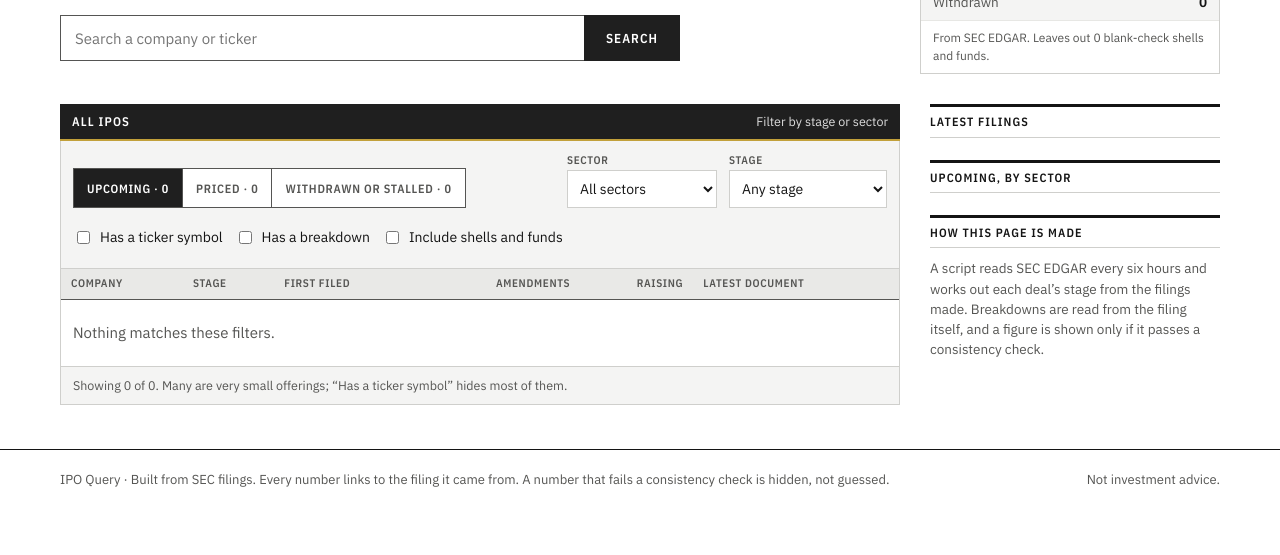
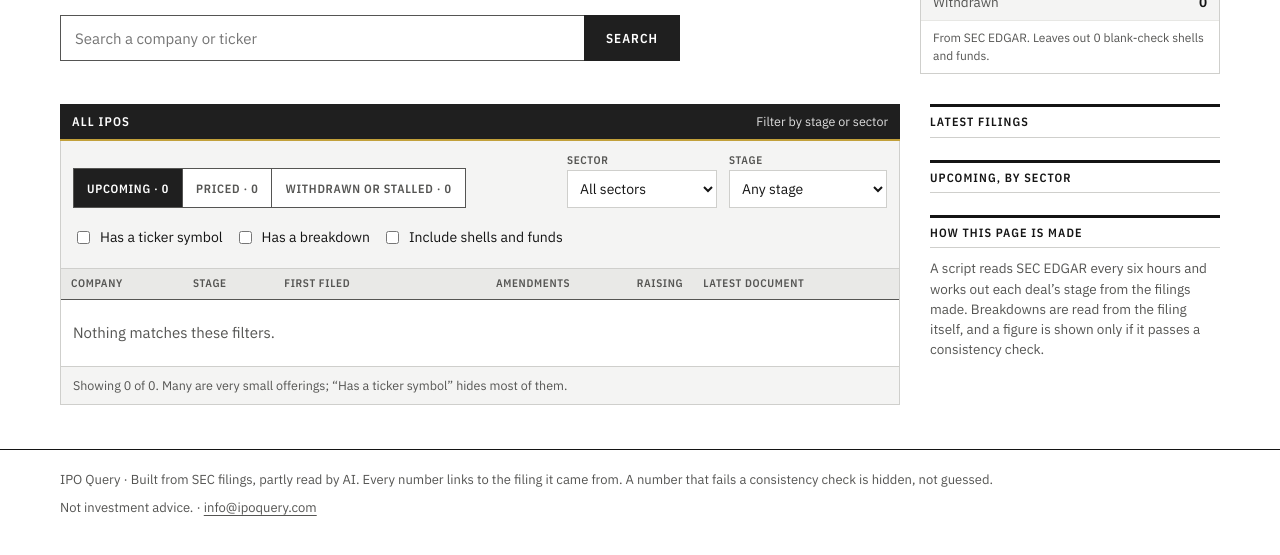
Before and after one commit to BluffCommit/ipoquery, a plain HTML site: page site/report.html in a window 1280 px wide. Shown: the part 371-926 px from the top of the page. Before the commit the page ends 901 px from the top, so only its background shows below. Drawn offline with nearby package versions, Linux system fonts and the light colour scheme.

Commit message:
Prepare the site for hosting on GitHub Pages
Adds a page description for search and link previews, a contact address,
and a .nojekyll file so Pages serves docs/ as it is.

Co-Authored-By: Claude Fable 5.2 <noreply@anthropic.com>
Claude-Session: https://claude.ai/code/session_01648FgdoKs4r9p9DBfFEiGQ

```diff
--- a/site/report.html
+++ b/site/report.html
@@ -4,6 +4,11 @@
 <meta charset="utf-8">
 <meta name="viewport" content="width=device-width, initial-scale=1">
 <title>IPO Query</title>
+<meta name="description" content="Every upcoming US IPO, explained from its SEC filing: the deal, the business, who is cashing out and what earlier investors paid. Free and sourced.">
+<meta property="og:title" content="IPO Query">
+<meta property="og:description" content="Every upcoming US IPO, explained from its SEC filing: the deal, the business, who is cashing out and what earlier investors paid.">
+<meta property="og:type" content="website">
+<meta property="og:url" content="https://ipoquery.com/">
 <link rel="preconnect" href="https://fonts.googleapis.com">
 <link rel="preconnect" href="https://fonts.gstatic.com" crossorigin>
 <link rel="stylesheet" href="https://fonts.googleapis.com/css2?family=IBM+Plex+Sans:wght@400;500;600&family=IBM+Plex+Sans+Condensed:wght@500;600&family=Source+Serif+4:opsz,wght@8..60,600..700&display=swap">
@@ -256,8 +261,8 @@ button,input,select{font:inherit;color:inherit}
 <main id="app"></main>
 <footer class="ftr">
   <div class="wrap ftr-in">
-    <span>IPO Query · Built from SEC filings. Every number links to the filing it came from. A number that fails a consistency check is hidden, not guessed.</span>
-    <span>Not investment advice.</span>
+    <span>IPO Query · Built from SEC filings, partly read by AI. Every number links to the filing it came from. A number that fails a consistency check is hidden, not guessed.</span>
+    <span>Not investment advice. · <a href="mailto:info@ipoquery.com">info@ipoquery.com</a></span>
   </div>
 </footer>
 
```
Also changed, not shown: 2 other files.
